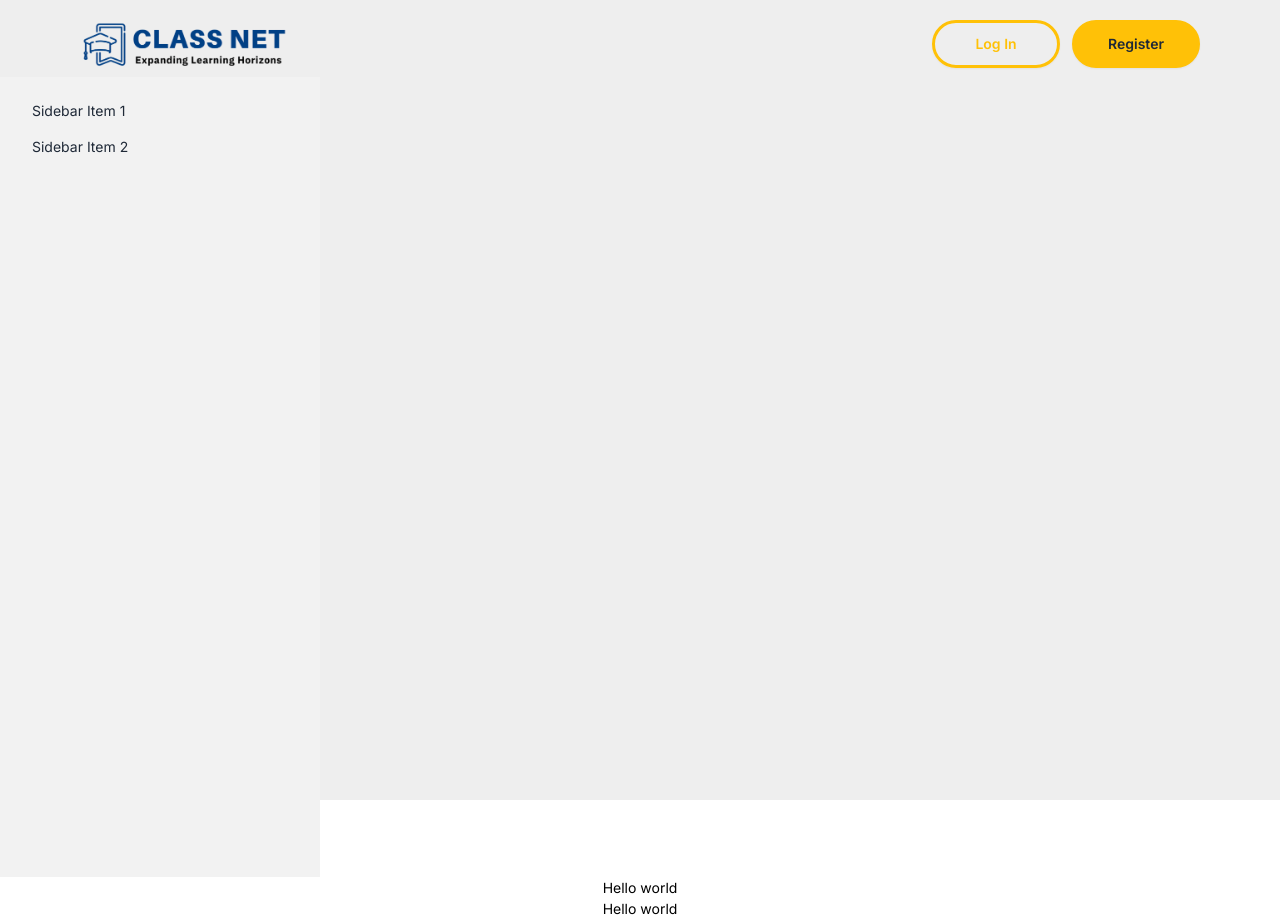
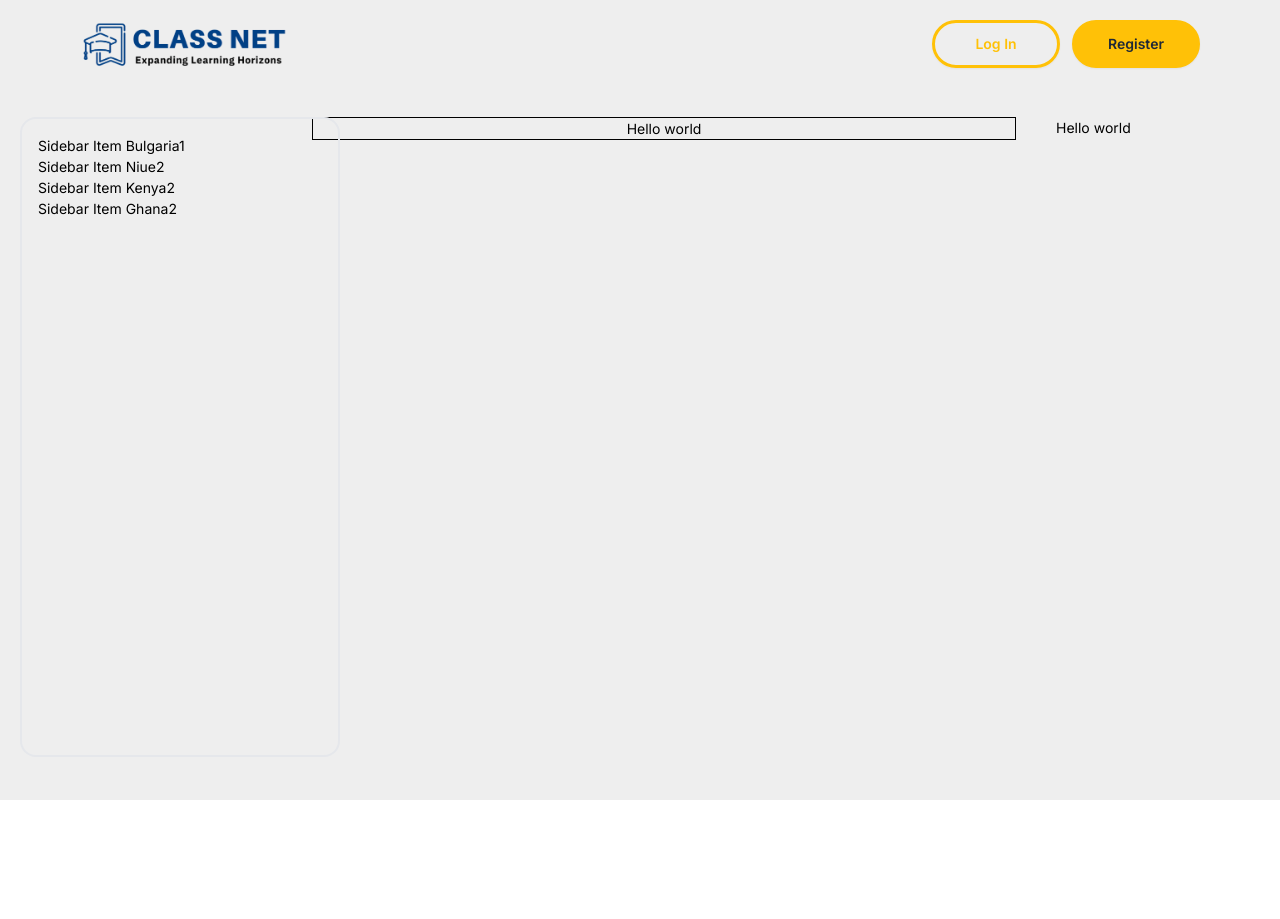
Before and after one commit to Sajid941/Virtual-Classroom-Client, a React (Vite) app: page /dashboard in a window 1280 px wide. After the commit the page ends 800 px from the top, so only its background shows below. Built offline with nearby package versions, Linux system fonts and the light colour scheme.

Commit message:
update: make dashboard responsive

```diff
--- /dev/null
+++ b/src/Components/Drawer/Drawer.css
@@ -0,0 +1,11 @@
+.scrollbar-hide::-webkit-scrollbar {
+    display: none;
+  }
+
+  .scrollbar-hide {
+    scrollbar-width: none;
+  }
+
+  .scrollbar-hide {
+    -ms-overflow-style: none;
+  }
--- a/src/Components/Drawer/Drawer.jsx
+++ b/src/Components/Drawer/Drawer.jsx
@@ -1,7 +1,8 @@
 import PropTypes from 'prop-types'
+import "./Drawer.css"
 const Drawer = ({ isDrawerOpen, handleToggleDrawer }) => {
     return (
-        <div>
+        <div className='fixed ml-5'>
             <div className="drawer lg:drawer-open">
                 <input id="my-drawer-2" type="checkbox" className="drawer-toggle" checked={isDrawerOpen} onChange={handleToggleDrawer} />
                 <div className="drawer-content flex flex-col items-center justify-center">
@@ -12,10 +13,12 @@ const Drawer = ({ isDrawerOpen, handleToggleDrawer }) => {
                 </div>
                 <div className="drawer-side">
                     <label htmlFor="my-drawer-2" aria-label="close sidebar" className="drawer-overlay"></label>
-                    <ul className="menu bg-base-200 text-base-content min-h-full w-80 p-4">
-                        {/* Sidebar content here */}
-                        <li><a>Sidebar Item 1</a></li>
-                        <li><a>Sidebar Item 2</a></li>
+                    <ul className="scrollbar-hide overflow-auto mb-2 border-2 h-4/5 rounded-2xl w-80 p-4">
+                        {/* Sidebar content Trinidad & Tobagohere */}
+                        <li><a>Sidebar Item Bulgaria1</a></li>
+                        <li><a>Sidebar Item Niue2</a></li>
+                        <li><a>Sidebar Item Kenya2</a></li>
+                        <li><a>Sidebar Item Ghana2</a></li>
                     </ul>
                 </div>
             </div>
--- /dev/null
+++ b/src/Components/LeaderBoard/LeaderBoard.jsx
@@ -0,0 +1,10 @@
+
+const LeaderBoard = () => {
+    return (
+        <div className="fixed">
+            <h1>Hello world</h1>
+        </div>
+    );
+};
+
+export default LeaderBoard;
--- a/src/layout/Root.jsx
+++ b/src/layout/Root.jsx
@@ -5,7 +5,7 @@ import Navbar from "../Components/Shared/Navbar";
 const Root = () => {
   return (
     <div>
-      <div className=" absolute z-10 w-full ">
+      <div className="absolute z-10 w-full ">
         <Navbar />
       </div>
       <Outlet />
--- a/src/pages/Dashboard/Dashboard.jsx
+++ b/src/pages/Dashboard/Dashboard.jsx
@@ -1,6 +1,7 @@
 import { useState } from "react";
 import Drawer from "../../Components/Drawer/Drawer";
 import Navbar from "../../Components/Shared/Navbar";
+import LeaderBoard from "../../Components/LeaderBoard/LeaderBoard";
 
 const Dashboard = () => {
     const [isDrawerOpen, setIsDrawerOpen] = useState(false)
@@ -14,17 +15,16 @@ const Dashboard = () => {
                 <Navbar handleToggleDrawer={handleToggleDrawer} />
             </nav>
 
-            <div className="">
-                <aside>
+            <div className="grid md:grid-cols-2 lg:grid-cols-5 gap-10 mt-10">
+                <aside className="">
                     <Drawer isDrawerOpen={isDrawerOpen} handleToggleDrawer={handleToggleDrawer} />
                 </aside>
-                <main>
+                <main className="col-span-3 border border-black ml-12">
                     <h1 className="text-center">Hello world</h1>
 
                 </main>
                 <aside>
-                    <h1 className="text-center">Hello world</h1>
-
+                    <LeaderBoard />
                 </aside>
             </div>
         </>
```
